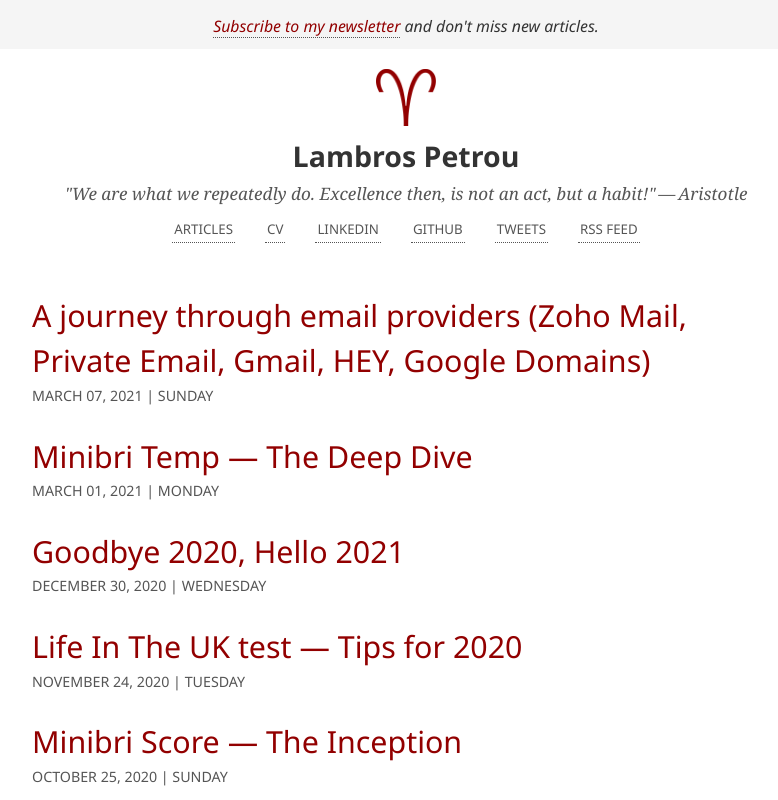
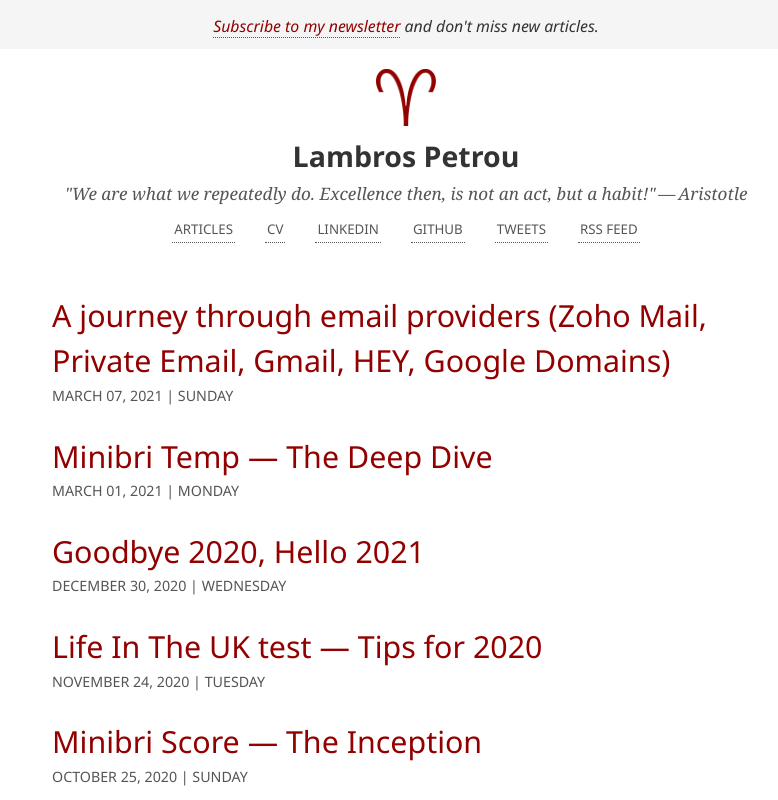
Before and after one commit to lambrospetrou/lambrospetrou.github.io, a Next.js app: page / in a window 1280 px wide. Shown: the top 800 px of the page, without its empty margins (234-1012 px from the left). Built offline with nearby package versions, Linux system fonts and the light colour scheme.

Commit message:
reset some list styles

```diff
--- a/src/scss/style.scss
+++ b/src/scss/style.scss
@@ -93,16 +93,13 @@ p {
 }
 ul, ol {
     list-style-position: outside;
-    margin-left: 30px;
-    // padding-inline-start : 30px;
+    padding-inline-start : 30px;
+    margin-block-start: 10px;
+    margin-block-end: 10px;
 }
-ul ol, ul ul, ol ul, ol ol {
-    padding-left: 10px;
-    margin-top: 5px;
-    margin-bottom: 5px;
-}
+// ul ol, ul ul, ol ul, ol ol {
+// }
 ol li, ul li {
-    padding-left: 10px;
     margin-bottom: 5px;
 }
 ul {
```
